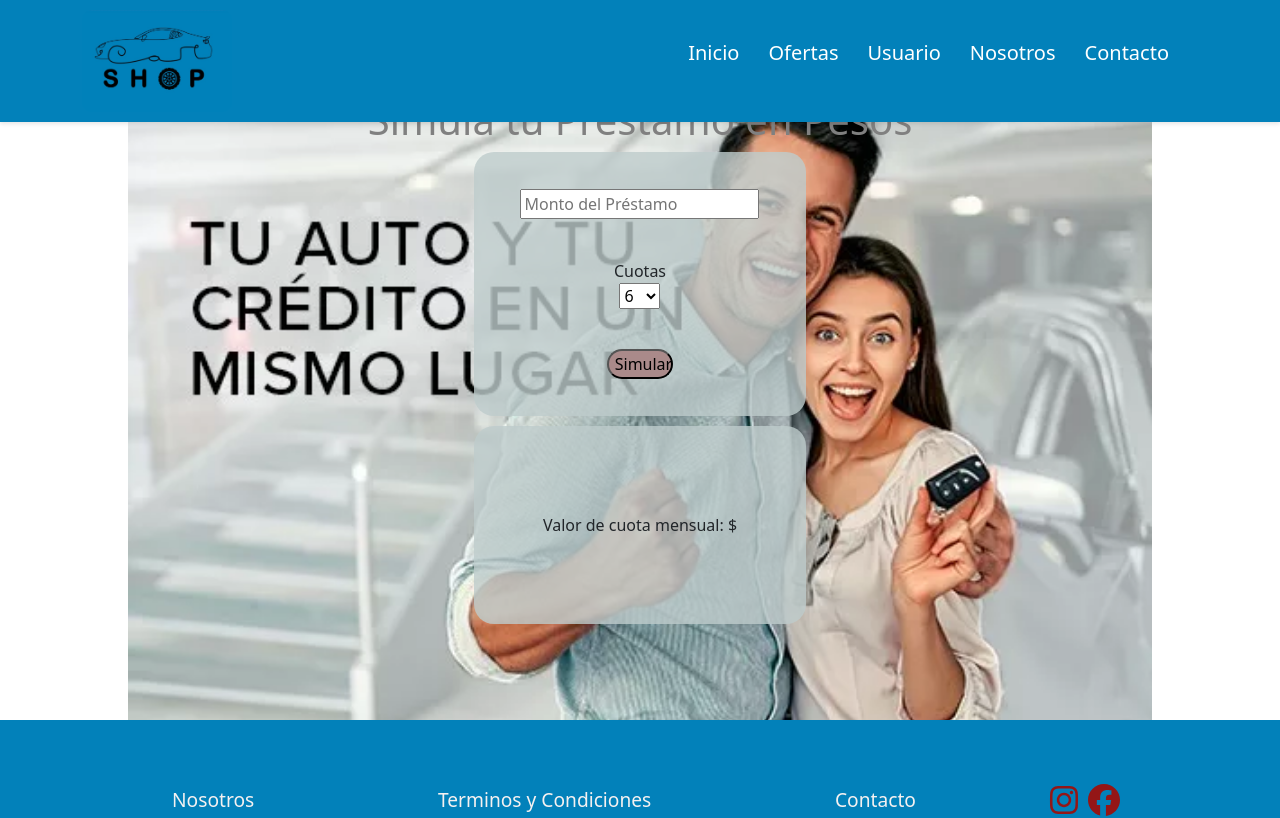
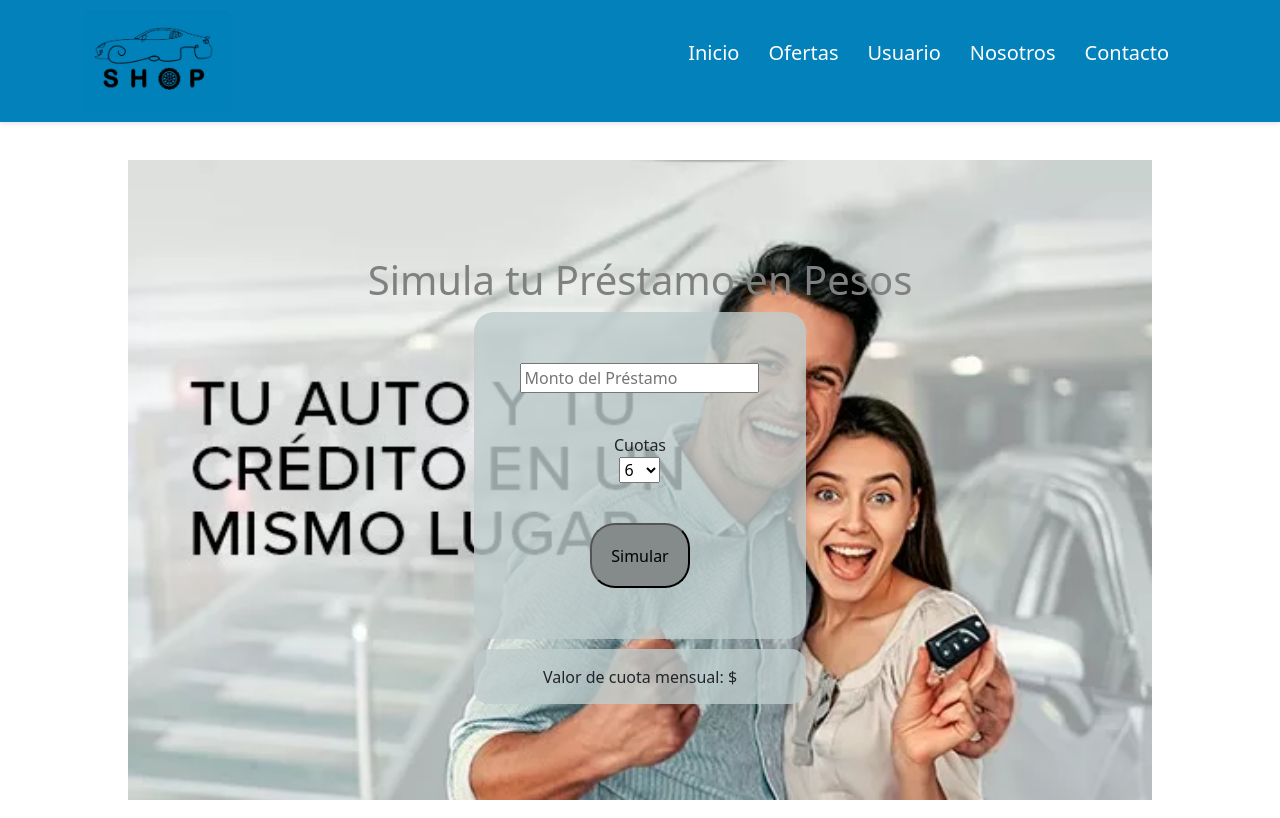
Before and after one commit to Ramiroaya/CarShop, a React (Create React App) app in the folder client/: page /credito in a window 1280 px wide. Shown: the top 818 px of the page. Built offline with nearby package versions, Linux system fonts and the light colour scheme.

Commit message:
Acomodado margenes de Credito

```diff
--- a/client/src/components/credito/Credito.jsx
+++ b/client/src/components/credito/Credito.jsx
@@ -51,7 +51,7 @@ const Credito = () => {
         </button>
       </form>
       <div className="resultado-credito">
-        <p>Valor de cuota mensual: $ {resultado}</p>
+        <p className="resultado">Valor de cuota mensual: $ {resultado}</p>
       </div>
     </div>
   );
--- a/client/src/components/credito/credito.css
+++ b/client/src/components/credito/credito.css
@@ -2,9 +2,9 @@
     display: flex;
     justify-content: center;
     align-items: center;
-    margin: auto;
+    margin: 20vh auto;
     width: 80%;
-    height: 90vh;
+    height: 80vh;
     flex-direction: column;
     background-image: url(../../images/creditoimg.webp);
     background-size: cover;
@@ -19,7 +19,7 @@
   .ingreso-credito {
     display: flex;
     width: 40%;
-    height: 50%;
+    height: 200vh;
     justify-content: center;
     align-items: center;
     flex-direction: column;
@@ -32,10 +32,15 @@
     margin: 40px;
   }
   .boton-credito{
-   background-color:rgb(170, 138, 138);
+   background-color:rgb(133, 139, 139);
    border-radius: 25px;
-   width: 20%;
+   width: 30%;
    height: 20%;
+  }
+
+  .boton-credito:hover {
+    transform: scale(1.1);
+
   }
   .resultado-credito{
     background-color:rgba(191, 204, 204, 0.8);
@@ -44,7 +49,7 @@
     justify-content: center;
     margin-top: 10px;
     width: 40%;
-    height: 50%;
-    border-radius: 20px;
+    height: 60%;
+    border-radius: 15px;
 
   }
```
